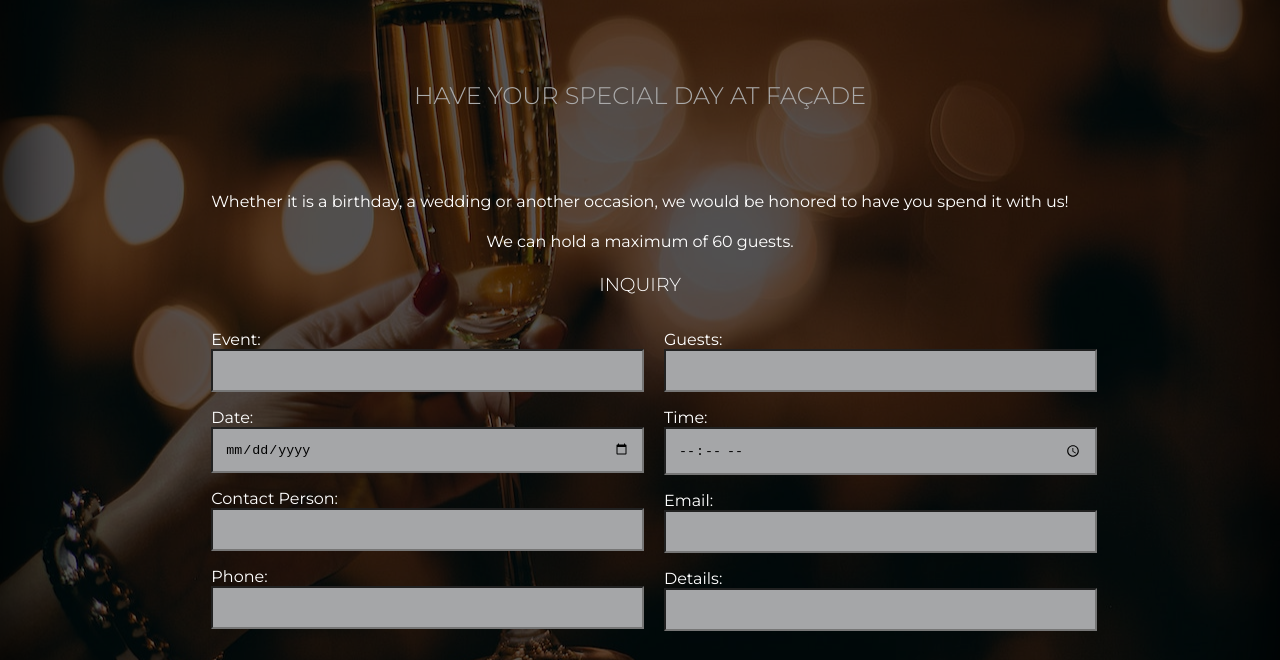
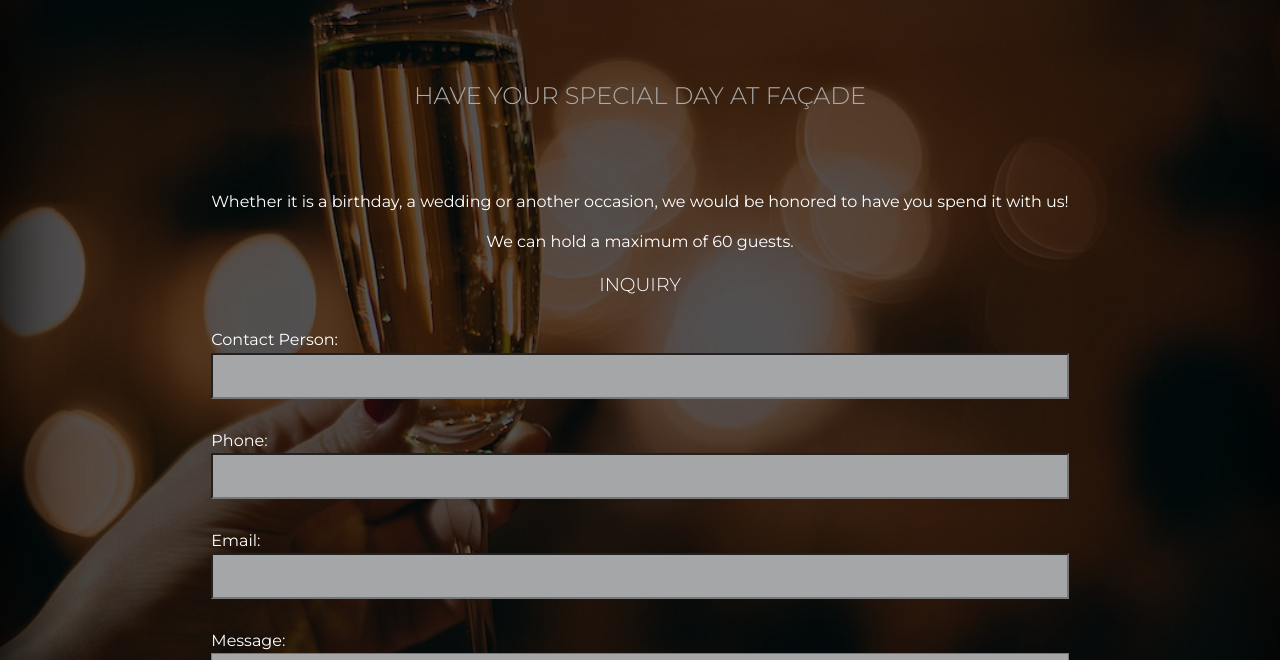
Before and after one commit to elinaelkama/facade, a plain HTML site: page events/index.html in a window 1280 px wide. Shown: the part 103-763 px from the top of the page. Drawn offline with Linux system fonts and the light colour scheme.

Commit message:
contact form layout

```diff
--- a/events/index.html
+++ b/events/index.html
@@ -38,26 +38,20 @@
 	<h3>Inquiry</h3>
 	<form action="#" method="post">
 		<div>
-			<div>
-				<label for="event-type">Event:</label>
-				<input type="text" id="event-type" name="event-type">
-				<label for="date">Date:</label>
-				<input type="date" id="date" name="date">
 			<label for="contact-name">Contact Person:</label>
 			<input type="text" id="contact-name" name="contact-name">
+		</div>
+		<div>
 			<label for="contact-phone">Phone:</label>
 			<input type="tel" id="contact-phone" name="contact-phone">
 		</div>
 		<div>
-				<label for="guest-count">Guests:</label>
-				<input type="number" id="guest-count" name="guest-count">
-				<label for="time">Time:</label>
-				<input type="time" id="time" name="time">
 			<label for="contact-email">Email:</label>
 			<input type="email" id="contact-email" name="contact-email">
-				<label for="details">Details:</label>
-				<input type="text" id="details" name="details">
 		</div>
+		<div>
+			<label for="message">Message:</label>
+			<textarea rows="8" id="message" name="message"></textarea>
 		</div>
 		<div class="submit">
 			<input type="submit" class="highlight-button"/>
--- a/index.css
+++ b/index.css
@@ -17,9 +17,7 @@
 	text-align: center;
 	min-height: 100vh;
 	margin: 0;
-	@media  screen and (max-width: 1000px) {
-		padding: 0 1rem;
-	}
+	padding: 0 1rem;
 }
 
 header{
@@ -136,22 +134,20 @@
 	box-sizing: border-box;
 }
 
-article > form > div{
+article > form {
 	display: grid;
-	grid-template-columns: auto auto;
-	gap: 0 3rem;
-
+	grid-template-columns: auto;
+	gap: 1rem 0;
 	margin: auto;
 	text-align: left;
+	@media screen and (max-width: 750px) {
+		grid-template-columns: auto;
+	}
 }
 
-article > form > div > div > label{
+article > form > div > label{
 	display: block;
-	padding:  1rem 0  0  0;
-}
-
-article > form > div > div > input{
-	padding: 0;
+	padding:  1rem 0  0.2rem  0;
 }
 
 article .submit{
@@ -160,10 +156,13 @@
 	margin-top: 2rem;
 }
 
-input:not([type="submit"]) {
+input:not([type="submit"]), textarea {
+	box-sizing: border-box;
     background: #a5a6a8;
     padding: 0.75rem;
 	width: 100%;
+	font-family: sans-serif;
+	font-size: 1rem;
 }
 
 input[type="submit"]{
@@ -177,7 +176,6 @@
 
 footer{
 	text-align: left;
-	padding: 0 1rem;
 }
 
 .menu{
```
Lines whose indentation alone changed are shown as unchanged.
